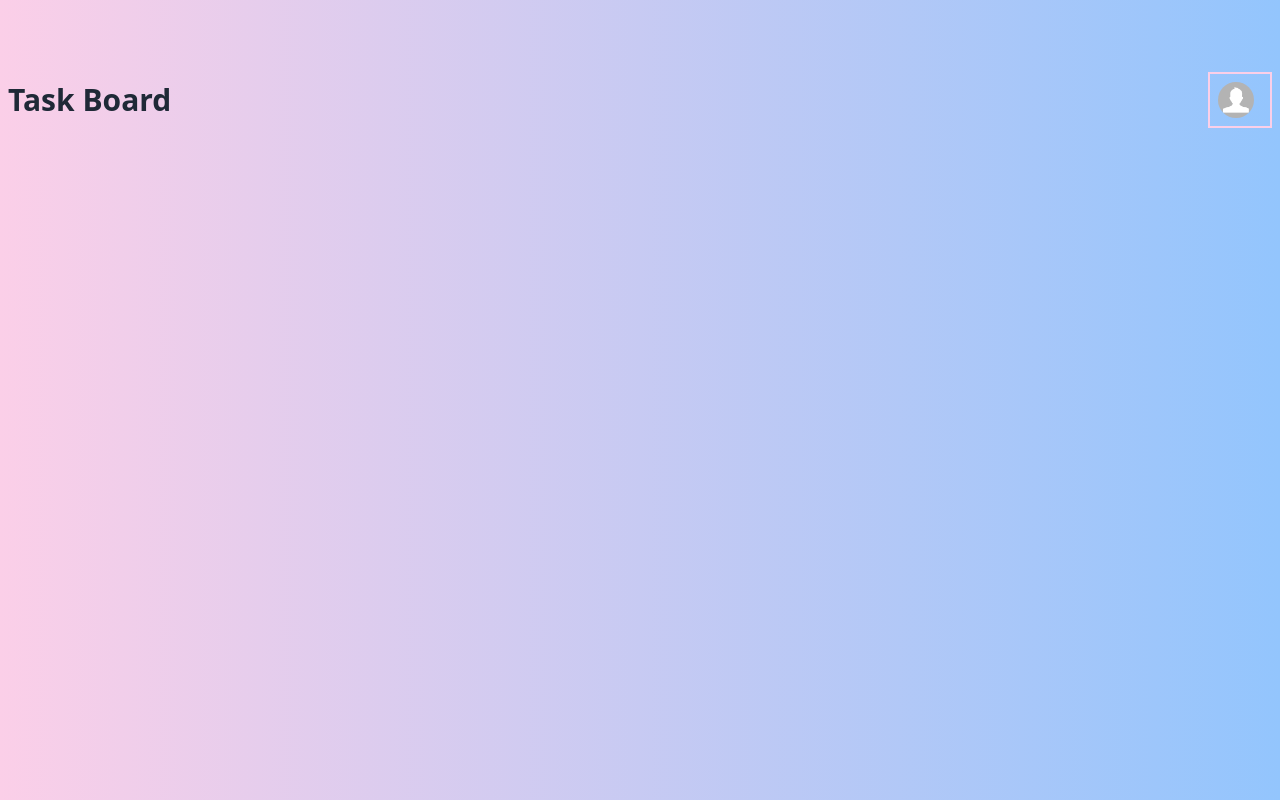
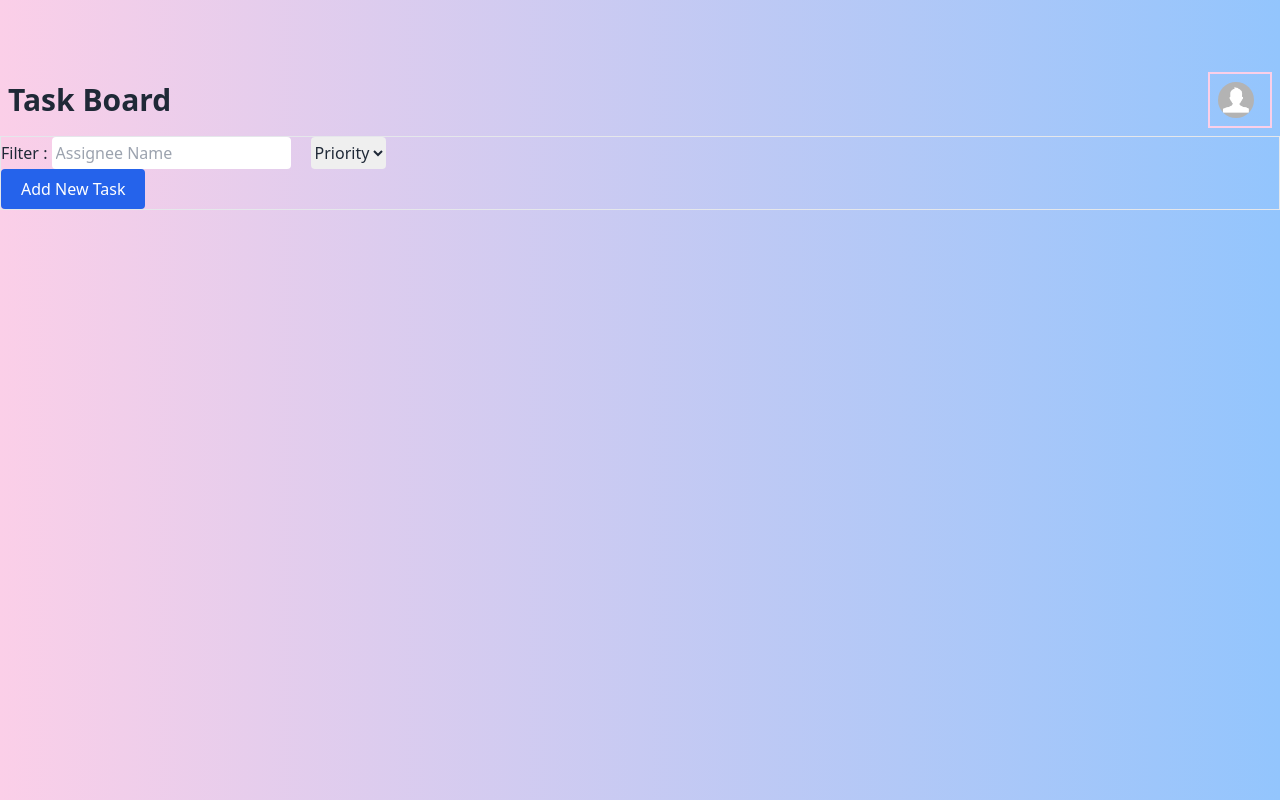
Before and after one commit to Tanvir-Ramim/task-hyper-client, a React (Vite) app: page /taskBoard in a window 1280 px wide. Built offline with nearby package versions, Linux system fonts and the light colour scheme; no server answers.

Commit message:
try to added filter ui

```diff
--- a/src/Pages/TaskBoard/TaskBoard.jsx
+++ b/src/Pages/TaskBoard/TaskBoard.jsx
@@ -1,11 +1,35 @@
+
 import TopPart from "./TopPart";
 
 
 const TaskBoard = () => {
+
     return (
         <div className="bg-gradient-to-r from-pink-200 to-blue-300 min-h-screen">
             <div className="max-w-[1400px] pt-16 m-auto">
                 <TopPart></TopPart>
+                <div className="border">
+                    <div>
+                        <div>
+                        <div>
+                           <span>Filter : </span>
+                           <input placeholder ='Assignee Name'className="rounded p-1 " type="text" name="name" />
+
+                           <select className="py-1  rounded ml-5"  name="priority" id="">
+                            <option  selected hidden disabled  >Priority</option>
+                            <option value="">P0</option>
+                            <option value="">P1</option>
+                            <option value="">P2</option>
+                           </select>
+
+
+                        </div>
+                        </div>
+                        <div>
+                            <button className="bg-blue-600 text-white px-5 py-2 rounded">Add New Task </button>
+                        </div>
+                    </div>
+                </div>
             </div>
         </div>
     );
```
